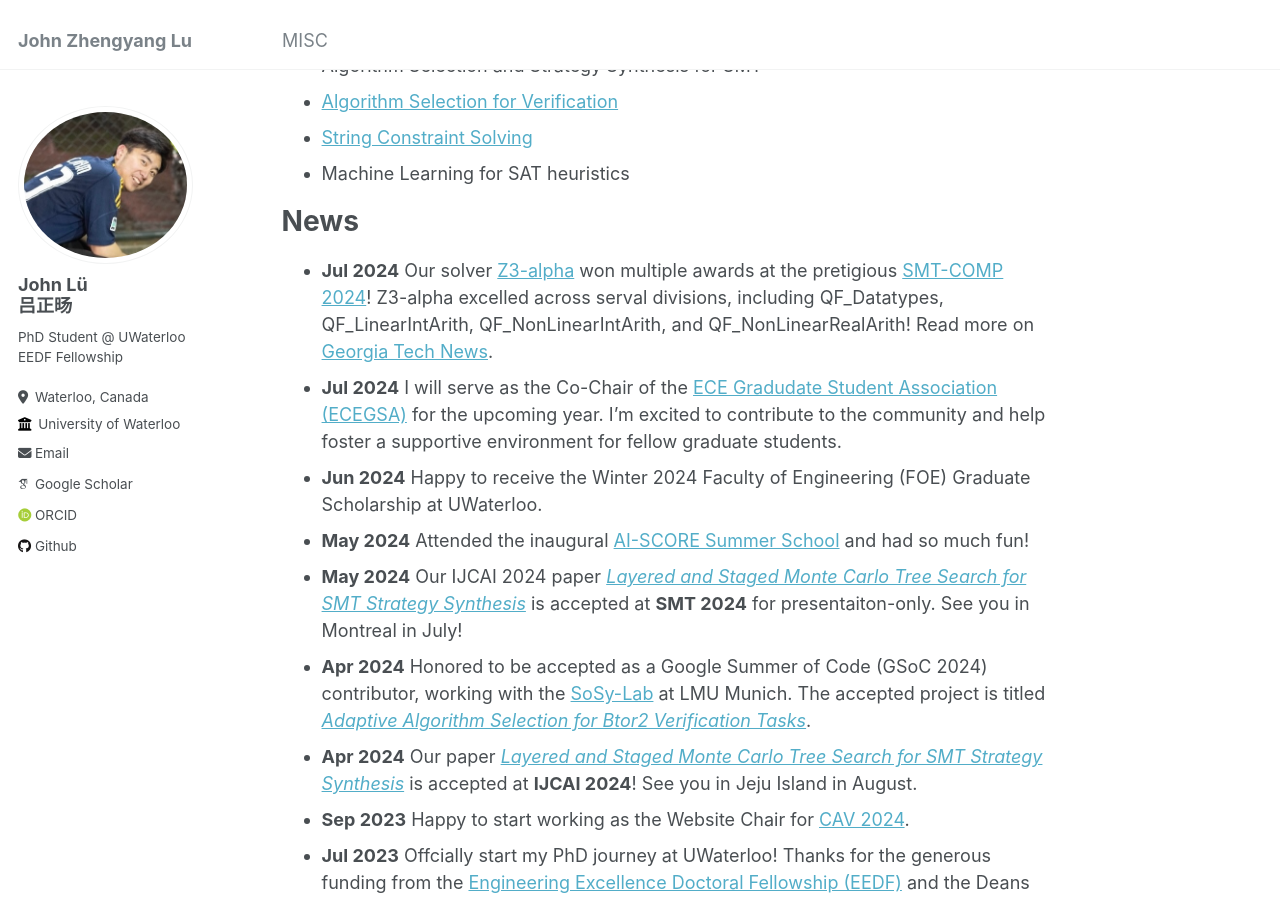
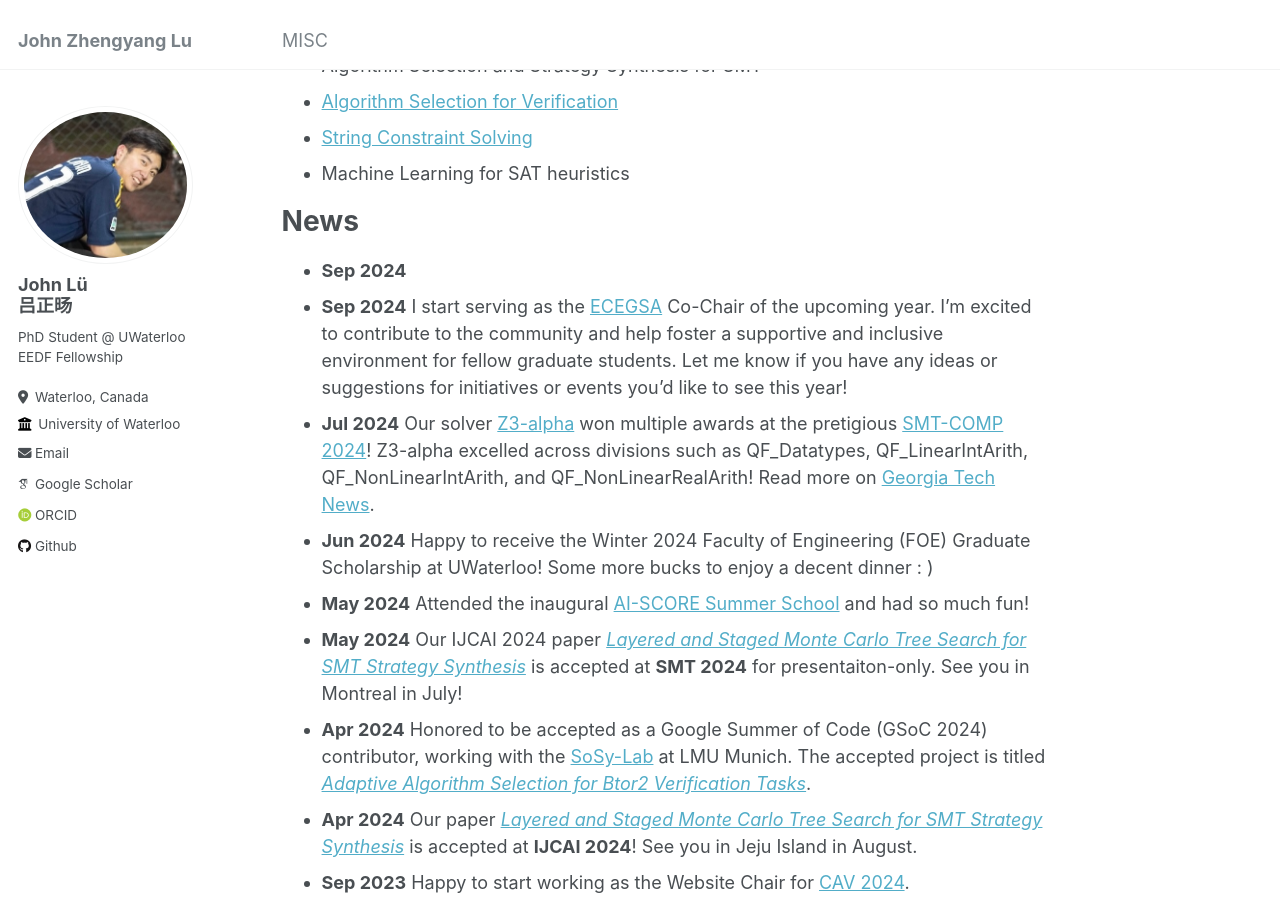
Before and after one commit to JohnLyu2/johnlyu2.github.io, a Jekyll site: the page built from _pages/about.md, in a window 1280 px wide and 900 px high, scrolled down 328 px. Built offline with Jekyll 4.4.1, drawn with Linux system fonts in a browser that asks for light colours; some web fonts are replaced.

Commit message:
Nov 2024 1st update

```diff
--- a/_pages/about.md
+++ b/_pages/about.md
@@ -20,9 +20,10 @@ My strongest research interest is to combine reasoning and learning. Below are s
 
 News
 ======
-- **Jul 2024** Our solver [Z3-alpha](https://www.ijcai.org/proceedings/2024/0211.pdf) won multiple awards at the pretigious [SMT-COMP 2024](https://smt-comp.github.io/2024/results/results-single-query/)! Z3-alpha excelled across serval divisions, including QF_Datatypes, QF_LinearIntArith, QF_NonLinearIntArith, and QF_NonLinearRealArith! Read more on [Georgia Tech News](https://research.gatech.edu/award-winning-software-tool-uses-innovative-approach).
-- **Jul 2024** I will serve as the Co-Chair of the [ECE Gradudate Student Association (ECEGSA)](https://uwaterloo.ca/electrical-computer-engineering-graduate-student-association/) for the upcoming year. I’m excited to contribute to the community and help foster a supportive environment for fellow graduate students.
-- **Jun 2024** Happy to receive the Winter 2024 Faculty of Engineering (FOE) Graduate Scholarship at UWaterloo.
+- **Sep 2024**
+- **Sep 2024** I start serving as the [ECEGSA](https://uwaterloo.ca/electrical-computer-engineering-graduate-student-association/) Co-Chair of the upcoming year. I’m excited to contribute to the community and help foster a supportive and inclusive environment for fellow graduate students. Let me know if you have any ideas or suggestions for initiatives or events you’d like to see this year!
+- **Jul 2024** Our solver [Z3-alpha](https://www.ijcai.org/proceedings/2024/0211.pdf) won multiple awards at the pretigious [SMT-COMP 2024](https://smt-comp.github.io/2024/results/results-single-query/)! Z3-alpha excelled across divisions such as QF_Datatypes, QF_LinearIntArith, QF_NonLinearIntArith, and QF_NonLinearRealArith! Read more on [Georgia Tech News](https://research.gatech.edu/award-winning-software-tool-uses-innovative-approach).
+- **Jun 2024** Happy to receive the Winter 2024 Faculty of Engineering (FOE) Graduate Scholarship at UWaterloo! Some more bucks to enjoy a decent dinner : )
 - **May 2024** Attended the inaugural [AI-SCORE Summer School](https://ai-score.github.io/) and had so much fun!
 - **May 2024** Our IJCAI 2024 paper *[Layered and Staged Monte Carlo Tree Search for SMT Strategy Synthesis](https://arxiv.org/abs/2401.17159)* is accepted at **SMT 2024** for presentaiton-only. See you in Montreal in July!
 - **Apr 2024** Honored to be accepted as a Google Summer of Code (GSoC 2024) contributor, working with the [SoSy-Lab](https://www.sosy-lab.org/) at LMU Munich. The accepted project is titled *[Adaptive Algorithm Selection for Btor2 Verification Tasks](https://summerofcode.withgoogle.com/programs/2024/projects/FGmF8gS3)*.
```
